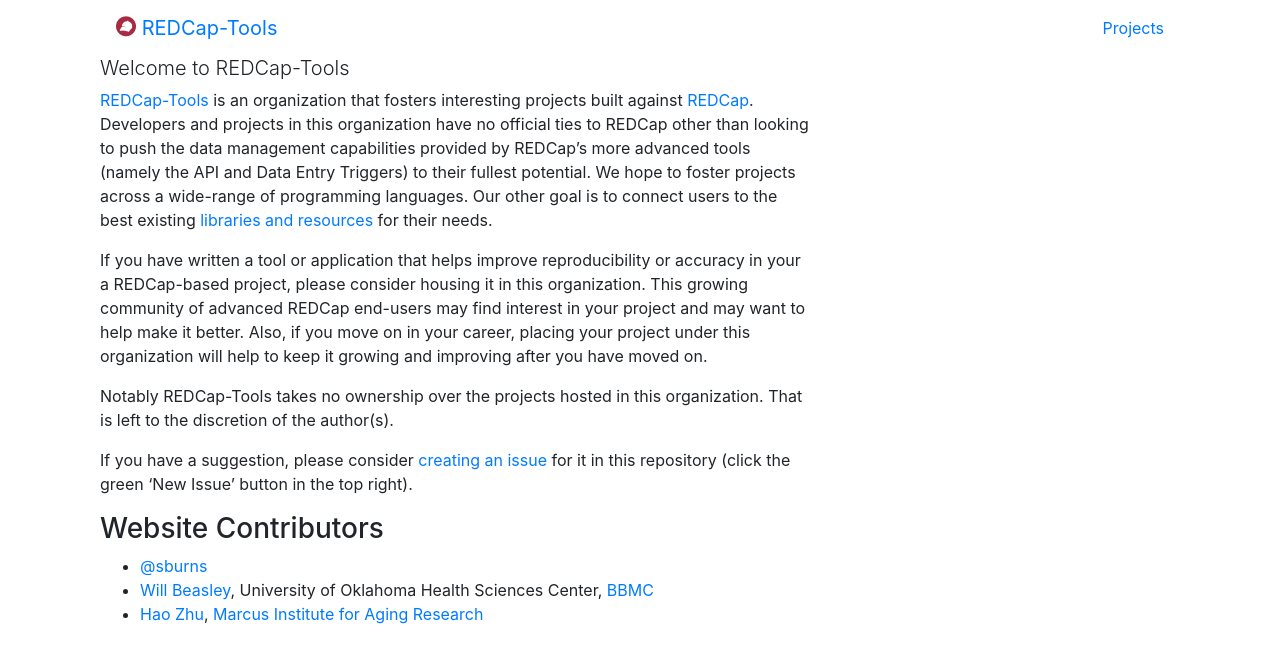
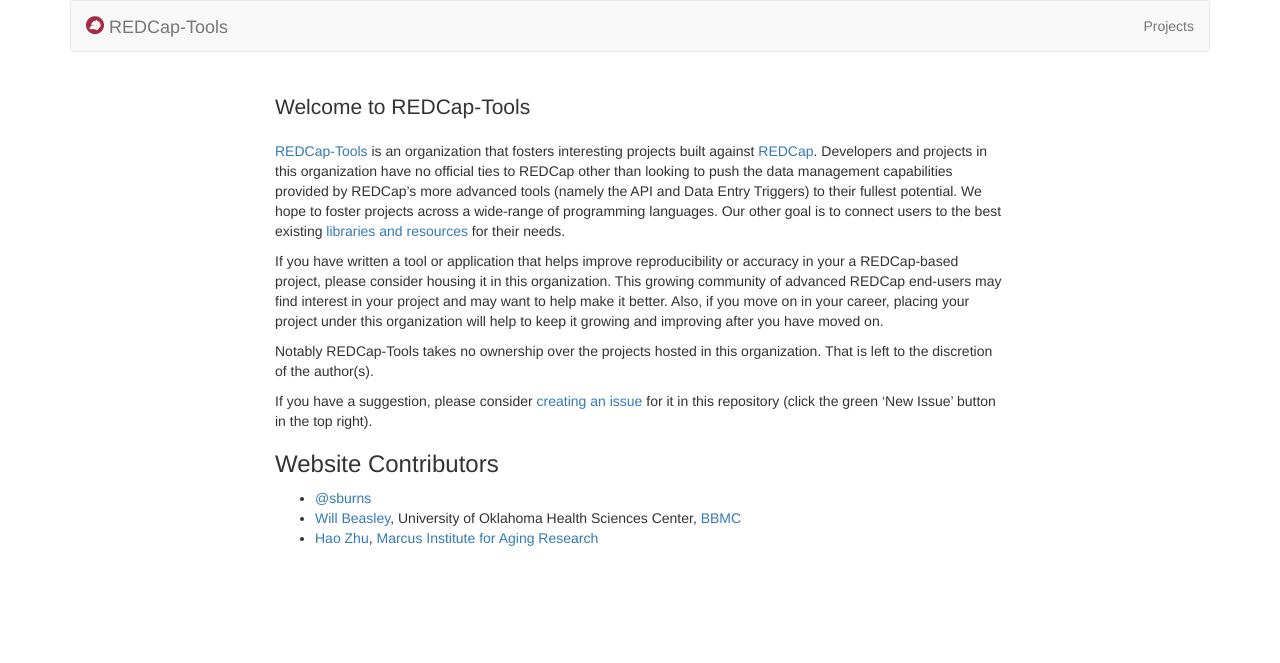
Before and after one commit to redcap-tools/redcap-tools.github.io, a Jekyll site: the page built from index.md, in a window 1280 px wide. Shown: the top 663 px of the page. Built offline with Jekyll 4.4.1, drawn with Linux system fonts in a browser that asks for light colours; nearby versions of some CDN libraries; some web fonts are replaced.

Commit message:
revert to bootstrap 3.5; tidy files
it was more effort to upgrade than I realized

```diff
--- a/_includes/head.html
+++ b/_includes/head.html
@@ -7,7 +7,7 @@
     <link rel="canonical" href="{{ page.url | replace:'index.html','' | prepend: site.baseurl | prepend: site.url }}">
 
     <!-- CSS -->
-    <link rel="stylesheet" href="https://maxcdn.bootstrapcdn.com/bootstrap/4.2.1/css/bootstrap.min.css">
+    <link rel="stylesheet" href="https://maxcdn.bootstrapcdn.com/bootstrap/3.3.5/css/bootstrap.min.css">
     <!-- FA style Icon -->
     <link rel="stylesheet" href="{{ site.baseurl }}public/icomoon/style.css">
 
--- a/_layouts/default.html
+++ b/_layouts/default.html
@@ -18,6 +18,6 @@
 
       {% include footer.html %}
     </div>
-    <script src="https://maxcdn.bootstrapcdn.com/bootstrap/4.2.1/js/bootstrap.min.js"></script>
+    <script src="https://maxcdn.bootstrapcdn.com/bootstrap/3.3.5/js/bootstrap.min.js"></script>
   </body>
 </html>
```
Also changed, not shown: README.md, _data/resources.yml (line endings or trailing spaces), _layouts/page.html (line endings or trailing spaces), _layouts/post.html (line endings or trailing spaces), public/icomoon/selection.json (line endings or trailing spaces), public/icomoon/style.css (line endings or trailing spaces), 1 other file.
